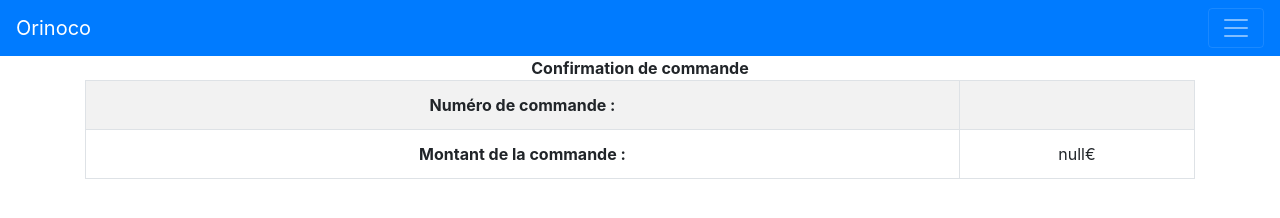
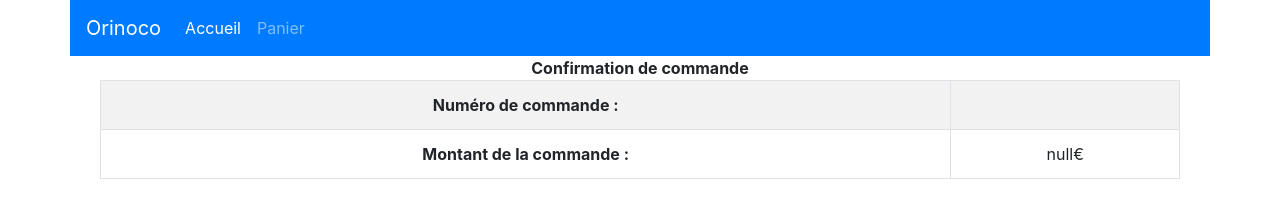
Before and after one commit to Chris92i/P5_TEIXEIRA_CHRISTOPHE, a website: page order_confirmation.html in a window 1280 px wide. Drawn offline with nearby package versions, Linux system fonts and the light colour scheme.

Commit message:
mise en forme generale

```diff
--- a/order_confirmation.html
+++ b/order_confirmation.html
@@ -16,9 +16,9 @@
     <title>Orinoco</title>
 </head>
 
-<body>
+<body class="container">
 
-    <nav class="col navbar navbar-dark bg-primary">
+    <!-- <nav class="col navbar navbar-dark bg-primary">
         <a class="navbar-brand" href="index.html">Orinoco</a>
         <button class="navbar-toggler" type="button" data-toggle="collapse" data-target="#navbarContent">
             <span class="navbar-toggler-icon"></span>
@@ -30,7 +30,27 @@
                 </li>
             </ul>
         </div>
-    </nav>
+    </nav> -->
+
+    <!-- Header -->
+    <div class="row">
+        <nav class="col navbar navbar-dark bg-primary navbar-expand-lg">
+            <a class="navbar-brand" href="index.html">Orinoco</a>
+            <button class="navbar-toggler" type="button" data-toggle="collapse" data-target="#navbarContent">
+                <span class="navbar-toggler-icon"></span>
+            </button>
+            <div id="navbarContent" class="collapse navbar-collapse">
+                <ul class="navbar-nav">
+                    <li class="nav-item active">
+                        <a class="nav-link" href="index.html">Accueil</a>
+                    </li>
+                    <li class="nav-item">
+                        <a class="nav-link" href="./cart.html">Panier</a>
+                    </li>
+                </ul>
+            </div>
+        </nav>
+    </div>
 
 
     <div class="container">
```
Also changed, not shown: cart.html (+5 -4 lines), index.html (+18 -2 lines).
